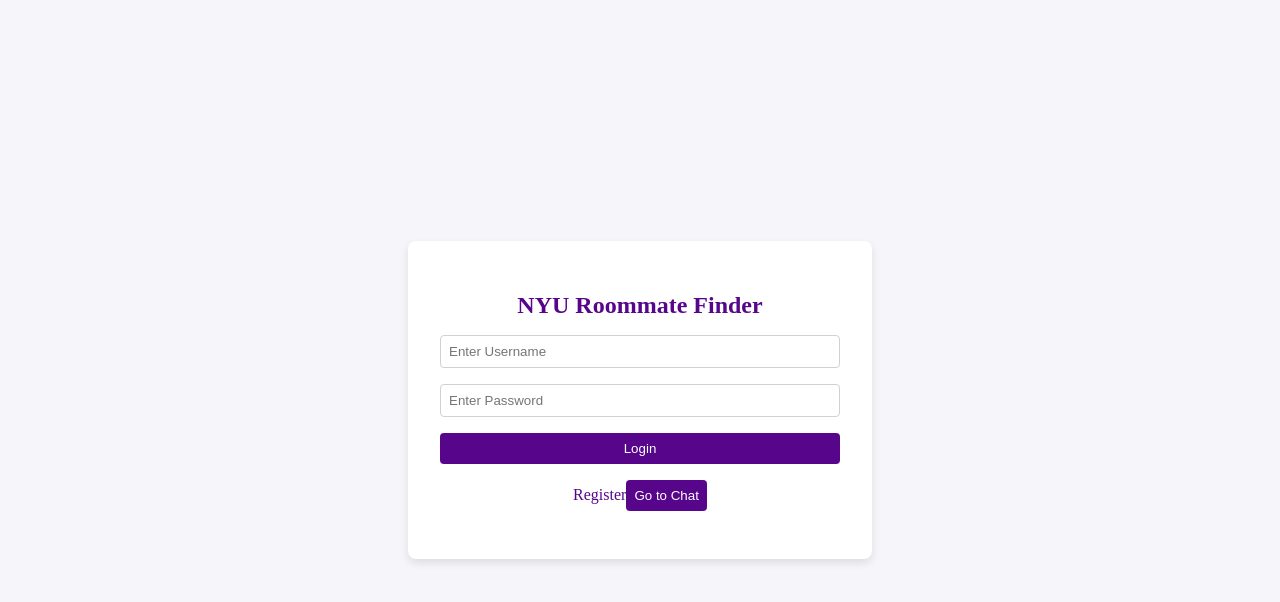
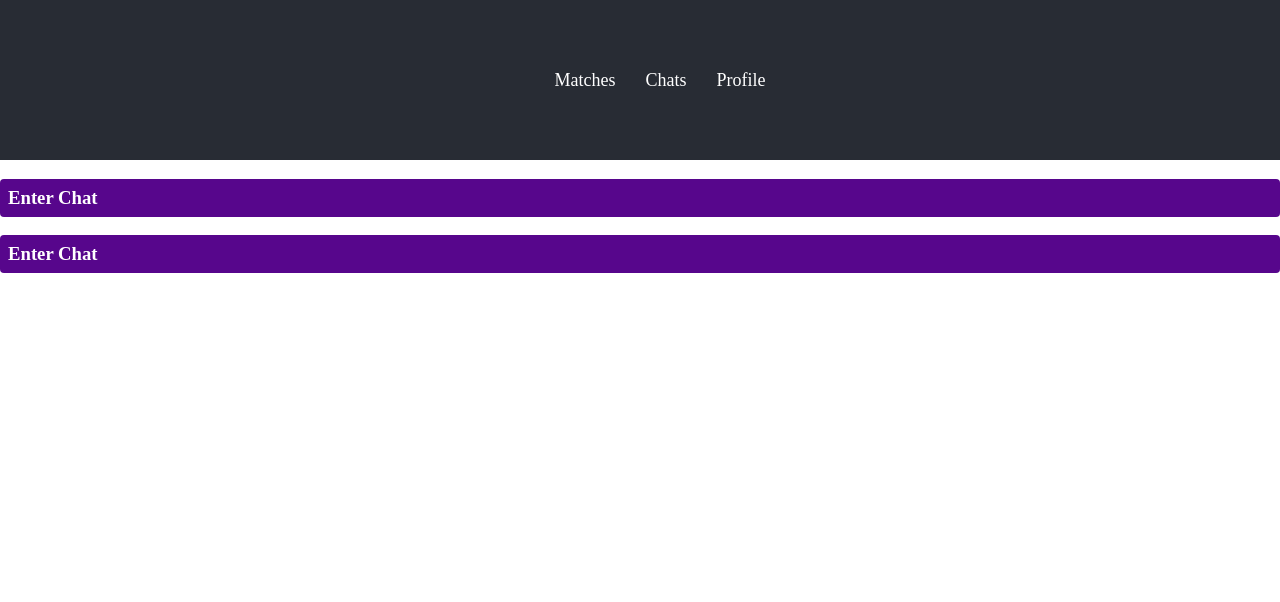
Before and after one commit to yujin-hong-123/roommate-finder, a React (Create React App) app in the folder front-end/: page /chatlist in a window 1280 px wide. Before the commit this address led to /login. Shown: the top 602 px of the page. Built offline with nearby package versions, Linux system fonts and the light colour scheme.

Commit message:
added chatlist and matches page, added routes in app.js, got navbar functionality to work

```diff
--- a/front-end/src/App.js
+++ b/front-end/src/App.js
@@ -3,6 +3,8 @@
 import LoginForm from './components/LoginForm';
 import RegistrationForm from './components/RegistrationForm';
 import ChatPage from './components/ChatPage';
+import ChatList from './ChatList'
+import Matches from './Matches';
 
 function App() {
   return (
@@ -11,6 +13,8 @@
         <Route path="/login" element={<LoginForm />} />
         <Route path="/register" element={<RegistrationForm />} />
         <Route path="/chat" element={<ChatPage />} />
+        <Route path="/chatlist" element={<ChatList />} />
+        <Route path="/matches" element={<Matches />} />
         {/* Redirect all other paths to "/login" */}
         <Route path="*" element={<Navigate replace to="/login" />} />
       </Routes>
--- /dev/null
+++ b/front-end/src/ChatList.js
@@ -0,0 +1,16 @@
+import { Link } from 'react-router-dom'
+import "./ChatList.css"
+import Button from "./Button"
+import Header from "./Header"
+
+function ChatList() {
+    return (
+      <div className="ChatList">
+        <Header />
+        <Button text="Enter Chat"></Button>
+        <Button text="Enter Chat"></Button>
+      </div>
+    );
+  }
+
+export default ChatList
--- a/front-end/src/Header.js
+++ b/front-end/src/Header.js
@@ -12,10 +12,10 @@
       <nav className="Header-navbar">
         <ul className="nav-links">
           <li className="nav-item">
-            <Link to="/topmatches">Matches</Link>
+            <Link to="/matches">Matches</Link>
           </li>
           <li className="nav-item">
-            <Link to="/chats">Chats</Link>
+            <Link to="/chatlist">Chats</Link>
           </li>
           <li className="nav-item">
             <Link to="/profile">Profile</Link>
--- /dev/null
+++ b/front-end/src/Matches.js
@@ -0,0 +1,15 @@
+import { Link } from 'react-router-dom'
+import Button from "./Button"
+import Header from "./Header"
+
+function Matches() {
+    return (
+      <div className="Matches">
+        <Header />
+        <Button text="Someone else's profile"></Button>
+        <Button text="Someone else's profile"></Button>
+      </div>
+    );
+  }
+
+export default Matches
```
Also changed, not shown: front-end/src/ChatList.css (added), front-end/src/TopMatches.css (deleted), front-end/src/TopMatches.js (deleted).
